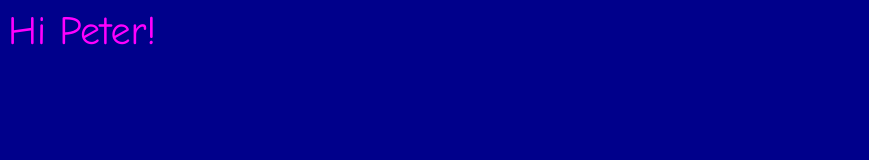
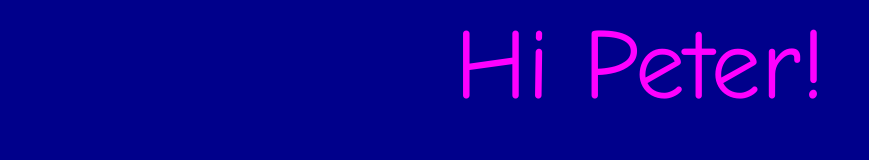
Before and after one commit to kazanowskaa/kazanowskaa.github.io, a plain HTML site: page index.html in a window 1280 px wide. Shown: the whole page, without its empty margins (0-869 px from the left). Drawn offline with Linux system fonts and the light colour scheme.

Commit message:
Update ola.css

```diff
--- a/ola.css
+++ b/ola.css
@@ -1,6 +1,7 @@
 body {
     background-color: darkblue;
     font-family: "Comic Sans MS";
-    font-size: 40px;
+    font-size: 100px;
     color: fuchsia;
+    text-align: center;
 }
```
